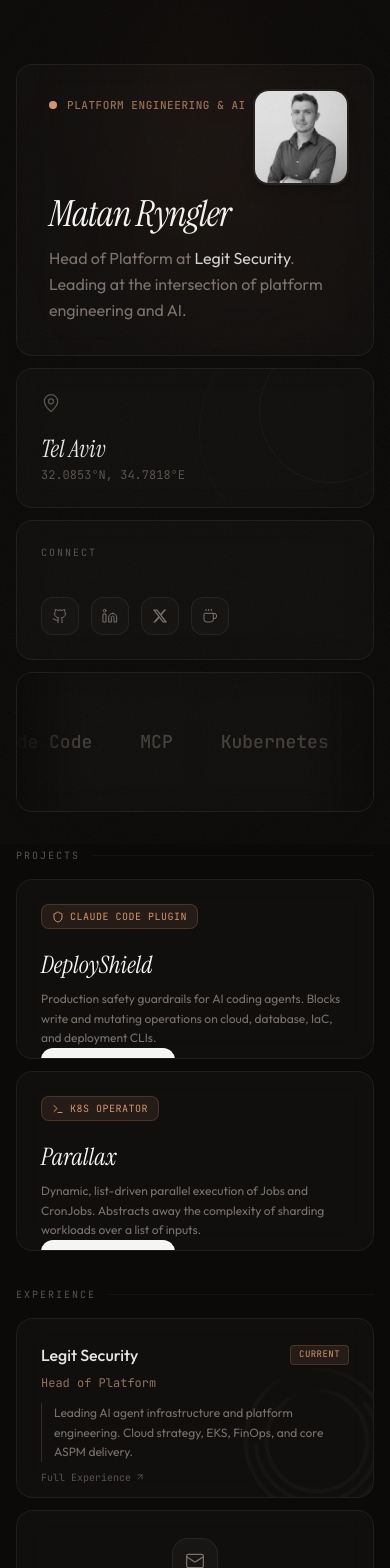
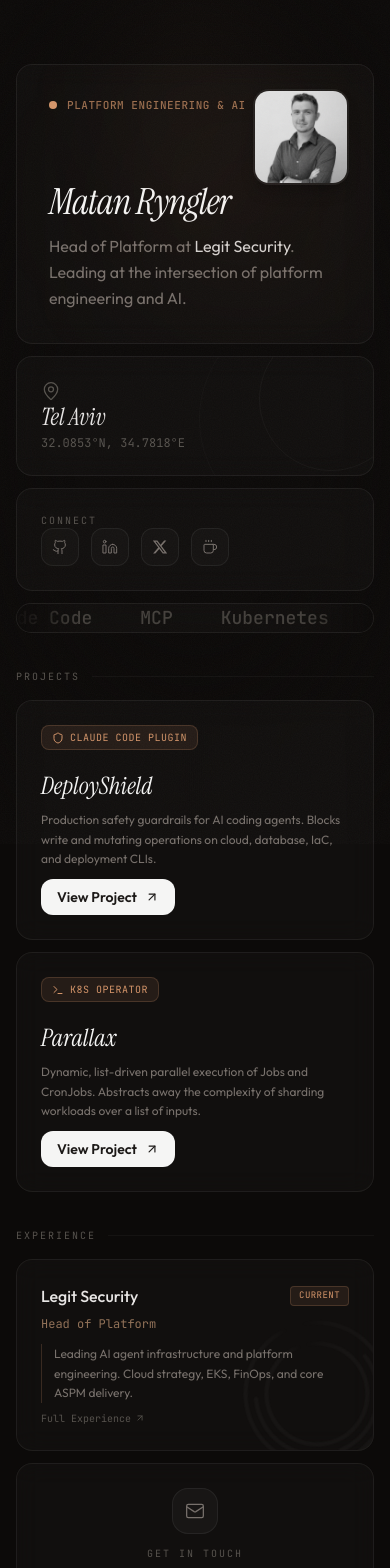
Before and after one commit to matanryngler/landing-page, a React (Vite) app: page / in a window 390 px wide. Shown: the top 1568 px of the page. Built offline with nearby package versions, Linux system fonts and the light colour scheme.

Commit message:
Fix mobile layout — use auto row heights on small screens
Project and experience cards were clipped at 180px fixed height on mobile.
Switch to auto-rows on small screens with min-heights so content fits
naturally, keeping the fixed bento grid on desktop.

```diff
--- a/src/components/BentoGrid.tsx
+++ b/src/components/BentoGrid.tsx
@@ -35,7 +35,7 @@ const BentoGrid: React.FC = () => {
         <div className="flex flex-col gap-3">
             {/* Top section -- intro, location, socials, ticker */}
             <motion.div
-                className="grid grid-cols-1 md:grid-cols-3 gap-3 auto-rows-[140px] md:auto-rows-[180px]"
+                className="grid grid-cols-1 md:grid-cols-3 gap-3 auto-rows-auto md:auto-rows-[180px]"
                 initial="initial"
                 animate="animate"
                 variants={{
@@ -51,7 +51,7 @@ const BentoGrid: React.FC = () => {
             >
 
                 {/* 1. Intro Block (2x2) */}
-                <Block className="col-span-1 md:col-span-2 row-span-2 !p-0">
+                <Block className="col-span-1 md:col-span-2 md:row-span-2 min-h-[280px] !p-0">
                     <div className="w-full h-full flex flex-col justify-end p-8 sm:p-10 relative group">
                         {/* Decorative gradient orb */}
                         <div className="absolute top-0 right-0 w-64 h-64 bg-copper-400/[0.04] rounded-full blur-[80px]" />
@@ -152,14 +152,14 @@ const BentoGrid: React.FC = () => {
 
             {/* Projects section */}
             <motion.div
-                className="grid grid-cols-1 md:grid-cols-2 gap-3 auto-rows-[180px]"
+                className="grid grid-cols-1 md:grid-cols-2 gap-3 auto-rows-auto md:auto-rows-[180px]"
                 initial="initial"
                 whileInView="animate"
                 viewport={{ once: true, amount: 0.1 }}
                 variants={sectionStagger}
             >
                 {/* 5. DeployShield */}
-                <Block className="col-span-1 row-span-1 md:row-span-2 group" whileHover={{ y: -3, transition: { duration: 0.3 } }}>
+                <Block className="col-span-1 md:row-span-2 min-h-[240px] group" whileHover={{ y: -3, transition: { duration: 0.3 } }}>
                     <div className="absolute inset-0 bg-gradient-to-t from-copper-400/[0.06] to-transparent opacity-0 group-hover:opacity-100 transition-opacity duration-500" />
 
                     <div className="relative z-10 h-full flex flex-col justify-between">
@@ -180,7 +180,7 @@ const BentoGrid: React.FC = () => {
                 </Block>
 
                 {/* 6. Parallax */}
-                <Block className="col-span-1 row-span-1 md:row-span-2 group" whileHover={{ y: -3, transition: { duration: 0.3 } }}>
+                <Block className="col-span-1 md:row-span-2 min-h-[240px] group" whileHover={{ y: -3, transition: { duration: 0.3 } }}>
                     <div className="absolute inset-0 bg-gradient-to-t from-copper-400/[0.06] to-transparent opacity-0 group-hover:opacity-100 transition-opacity duration-500" />
 
                     <div className="relative z-10 h-full flex flex-col justify-between">
@@ -206,7 +206,7 @@ const BentoGrid: React.FC = () => {
 
             {/* Experience + Contact section */}
             <motion.div
-                className="grid grid-cols-1 md:grid-cols-3 gap-3 auto-rows-[180px]"
+                className="grid grid-cols-1 md:grid-cols-3 gap-3 auto-rows-auto md:auto-rows-[180px]"
                 initial="initial"
                 whileInView="animate"
                 viewport={{ once: true, amount: 0.1 }}
```
